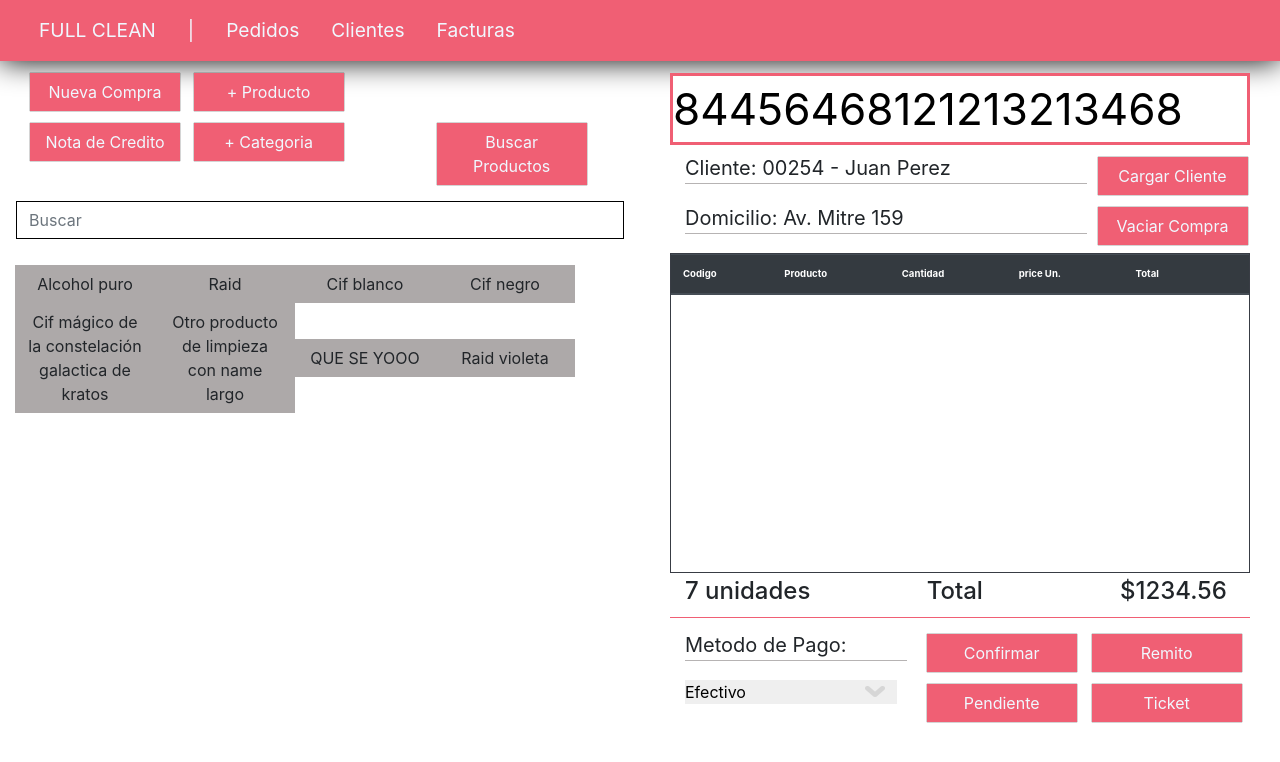
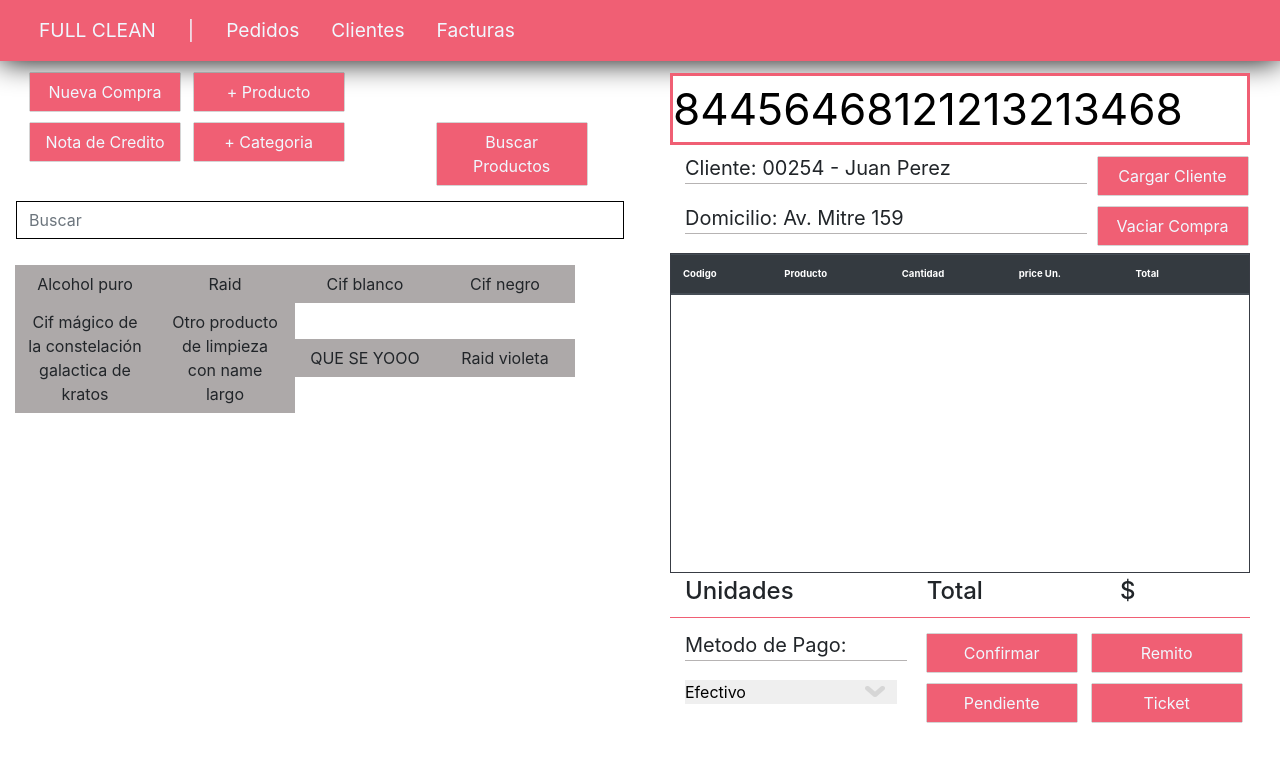
Before and after one commit to oguzman-se/FullClean, a React (Create React App) app: page / in a window 1280 px wide. Shown: the top 762 px of the page. Built offline with nearby package versions, Linux system fonts and the light colour scheme.

Commit message:
Update LabelBottomXL.js

```diff
--- a/src/components/home/LabelBottomXL.js
+++ b/src/components/home/LabelBottomXL.js
@@ -1,17 +1,17 @@
 
-function LabelBottomXL(){
-
+function LabelBottomXL(props){
+    const {countCartItems, totalPrice} = props;
     return(
         <div className="container-fluid group-vh-4">
             <div className="row ">
                 <div className="col-xs-12 col-md-5 labelbottom">
-                    <label>7 unidades</label>
+                    <label>{countCartItems} Unidades</label>
                 </div>
                 <div className="col-xs-12 col-md-4 labelbottom">
                     <label>Total</label>
                 </div>
                 <div className="col-xs-12 col-md-3 labelbottom">
-                    <label>$1234.56</label>
+                    <label>$ {totalPrice}</label>
                 </div>
             </div>
         </div>
```
